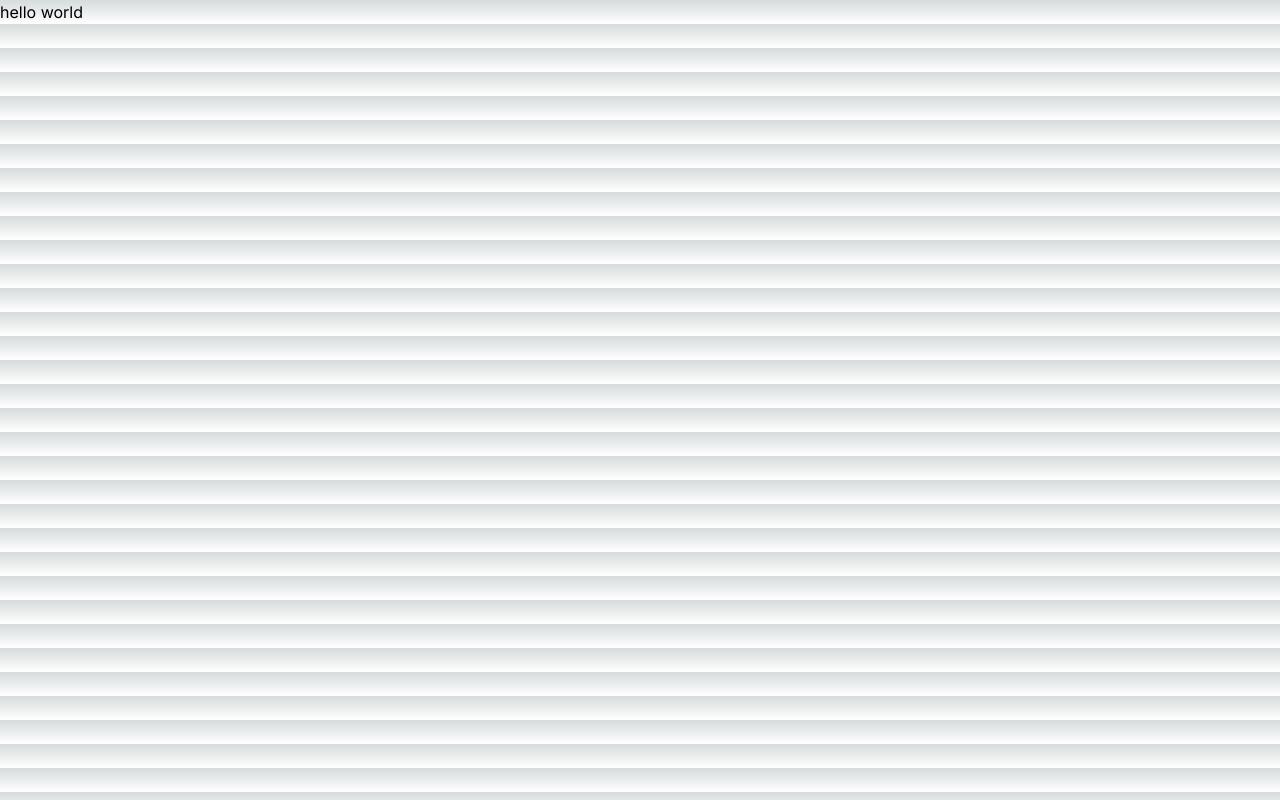
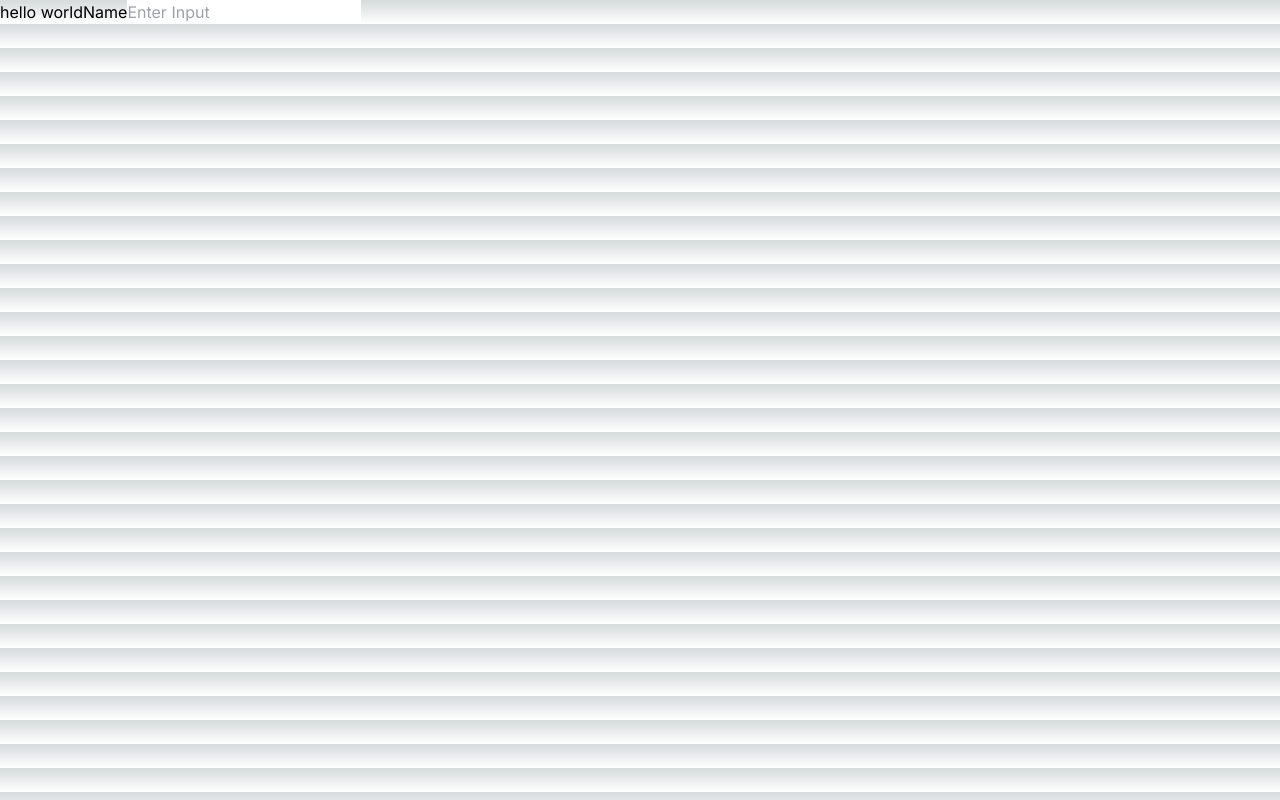
Before and after one commit to JJthang/Learn-Git, a Next.js app: page /Signin in a window 1280 px wide. Built offline with nearby package versions, Linux system fonts and the light colour scheme.

Commit message:
Create Input Successfully

```diff
--- a/src/app/(Signin)/Signin/page.tsx
+++ b/src/app/(Signin)/Signin/page.tsx
@@ -1,4 +1,4 @@
-'use client'
+'use client+'
 import React, { useState } from 'react'
 
 type Props = {}
@@ -17,6 +17,8 @@ const Signin = (props: Props) => {
       {
         currentState ? TotalFuction() : 'hello world'
       }
+      <label htmlFor="\">Name</label>
+      <input type="text" placeholder='Enter Input' />
     </div>
   )
 }
```
